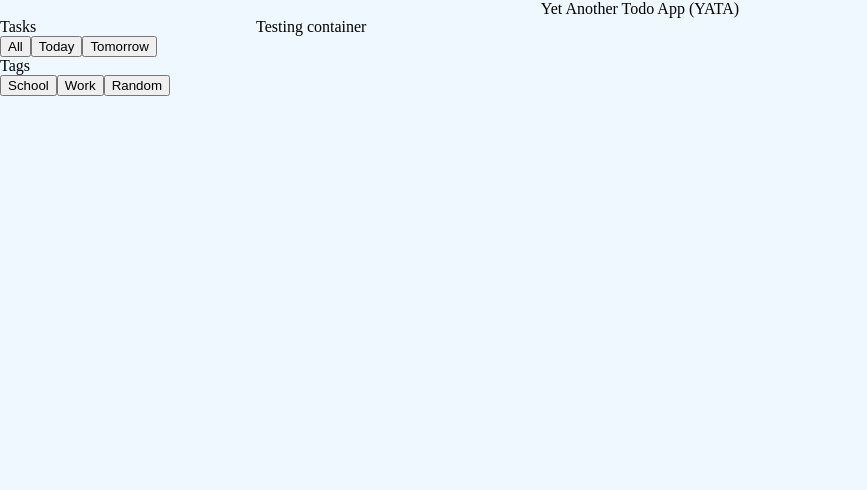
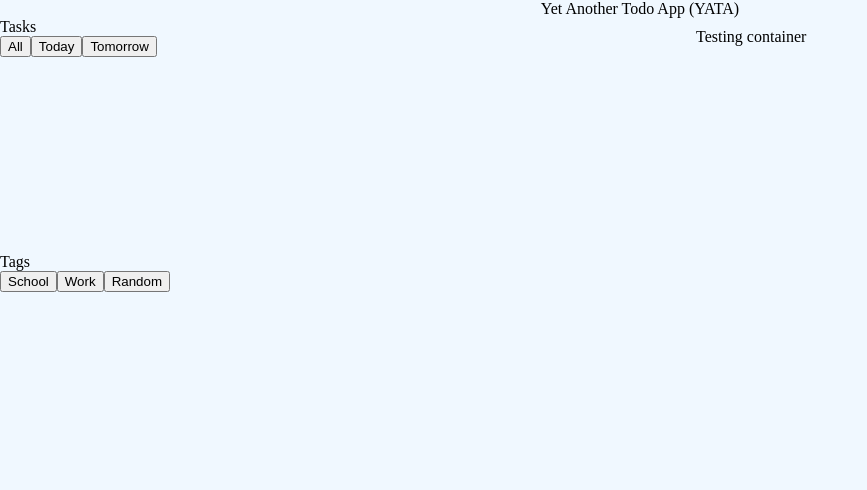
Before and after one commit to NewRedRoses/Todo-List, a website built with webpack: page src/template.html in a window 1280 px wide. Shown: the whole page, without its empty margins (0-867 px from the left). Built offline with nearby package versions, Linux system fonts and the light colour scheme.

Commit message:
Add basic styling for layout and cards

```diff
--- a/src/style.css
+++ b/src/style.css
@@ -14,15 +14,33 @@ body {
   align-items: center;
   width: 100%;
 }
+.task-options,
+.tags-options {
+  height: 30%;
+}
 .bottom {
   display: flex;
   height: 100%;
 }
 .sidebar {
-  /* Change later */
-  flex: 1;
+  /* Change to min width */
+  display: flex;
+  flex-direction: column;
+  width: 500px;
+  flex: 1.5;
 }
 .content {
-  /* change later */
-  flex: 4;
+  display: flex;
+  justify-content: center;
+  gap: 10px;
+  margin: 10px;
+  flex-wrap: wrap;
+  flex: 7;
 }
+.card-container {
+  width: clamp(100px, 150px, 300px);
+  height: 70px;
+  border: 1px solid black;
+  border-radius: 5px;
+  padding: 10px;
+}
```
